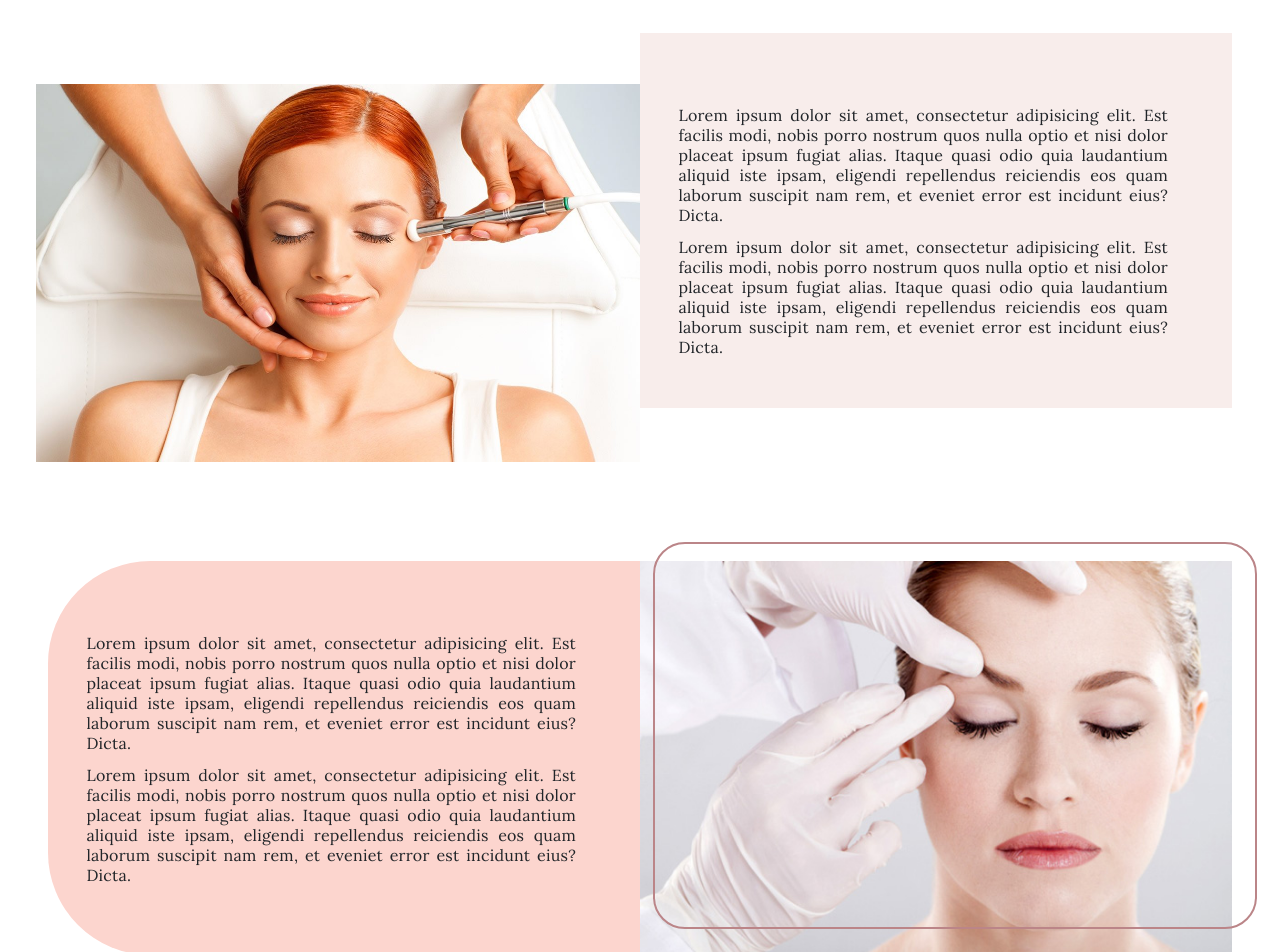
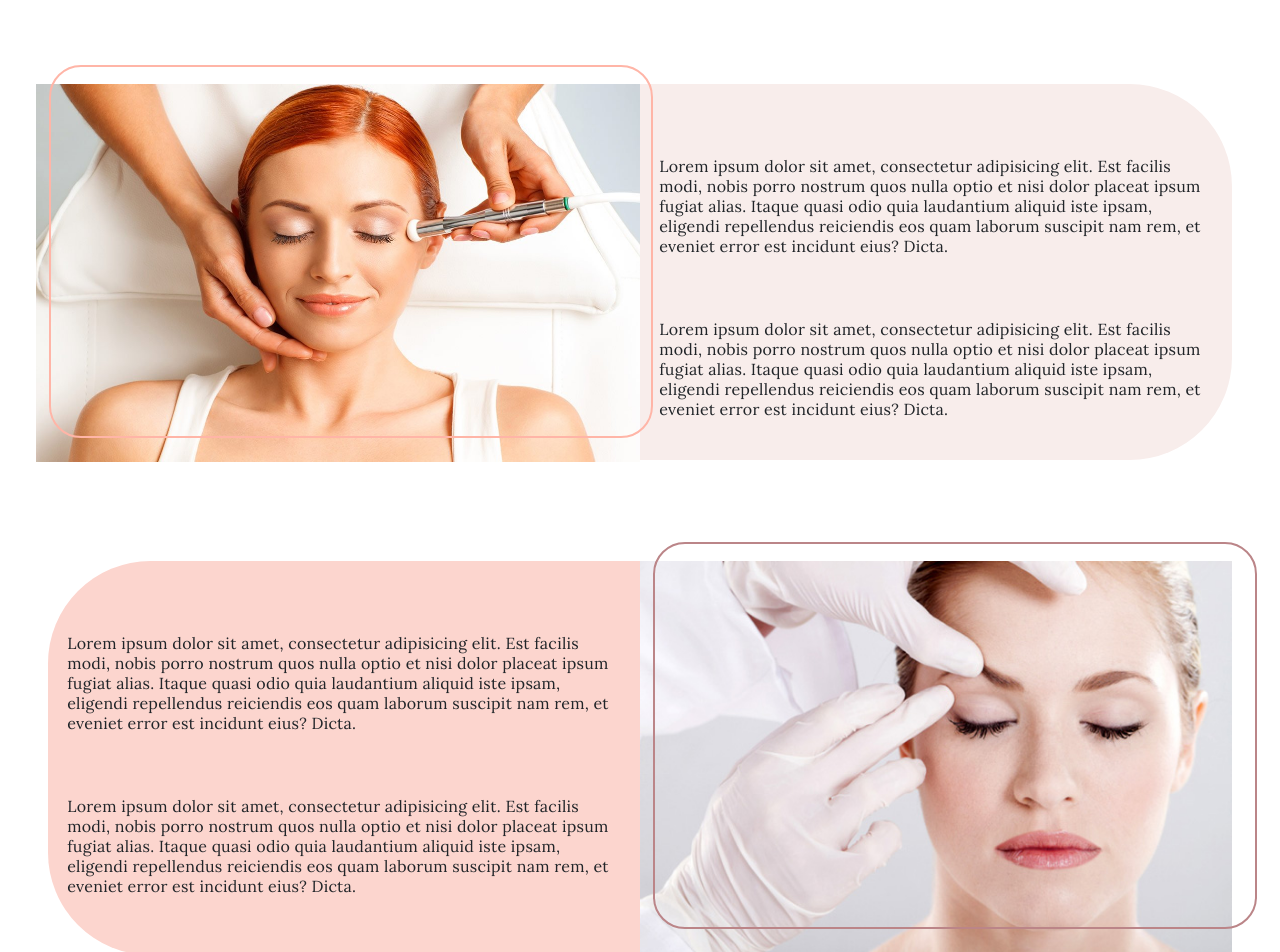
Before and after one commit to nehoxy/estetica-lida, an Angular app: page / in a window 1280 px wide. Shown: the part 880-1832 px from the top of the page. Built offline with nearby package versions, Linux system fonts and the light colour scheme.

Commit message:
habia roto la vista principal sin querer pero lo arregle

```diff
--- a/src/app/modules/home/components/info-home/info-home.component.css
+++ b/src/app/modules/home/components/info-home/info-home.component.css
@@ -161,12 +161,33 @@
 
 
 @media only screen and (min-width: 992px) {
-    .imageLeft{
-        width:-moz-available;
-        height:auto;
-        margin-left:0;
+    .contenedorText{
+        background-color: #F8EDEB;
+        display: block;
+        width: 100%;
+        height: 87.6%;
+        margin-top: 4vw;
+        border-radius: 0 8vw 8vw 0;
+        padding: 0 1.5vw 1.5vw 1.5vw;
+
     }
+    .contenedorText2{
+        background-color: #FCD5CE;
+        display: block;
+        width: 100%;
+        height: 88.4%;
+        margin-top: 4vw;
+        border-radius: 8vw 0 0 8vw;
+        padding: 0 1.5vw 1.5vw 1.5vw;
+    }
+
+    .contenedorPrincipal{
+        position:relative;
+
+    }
+
     .contenedorPrueba{
+        display: block;
         border: 2px solid #FFB5A7;
         border-radius: 2.5vw;
         position:absolute;
@@ -177,10 +198,11 @@
         margin-left:1vw;
 
     }
-    .textRight{
-        margin-left: 3vw;
-        margin-top: 0;
-        padding-right:5vw;
-        text-align: justify;
-    }
+
+
+
 }
+@media only screen and (min-width: 1200px) {
+
+
+}
```
